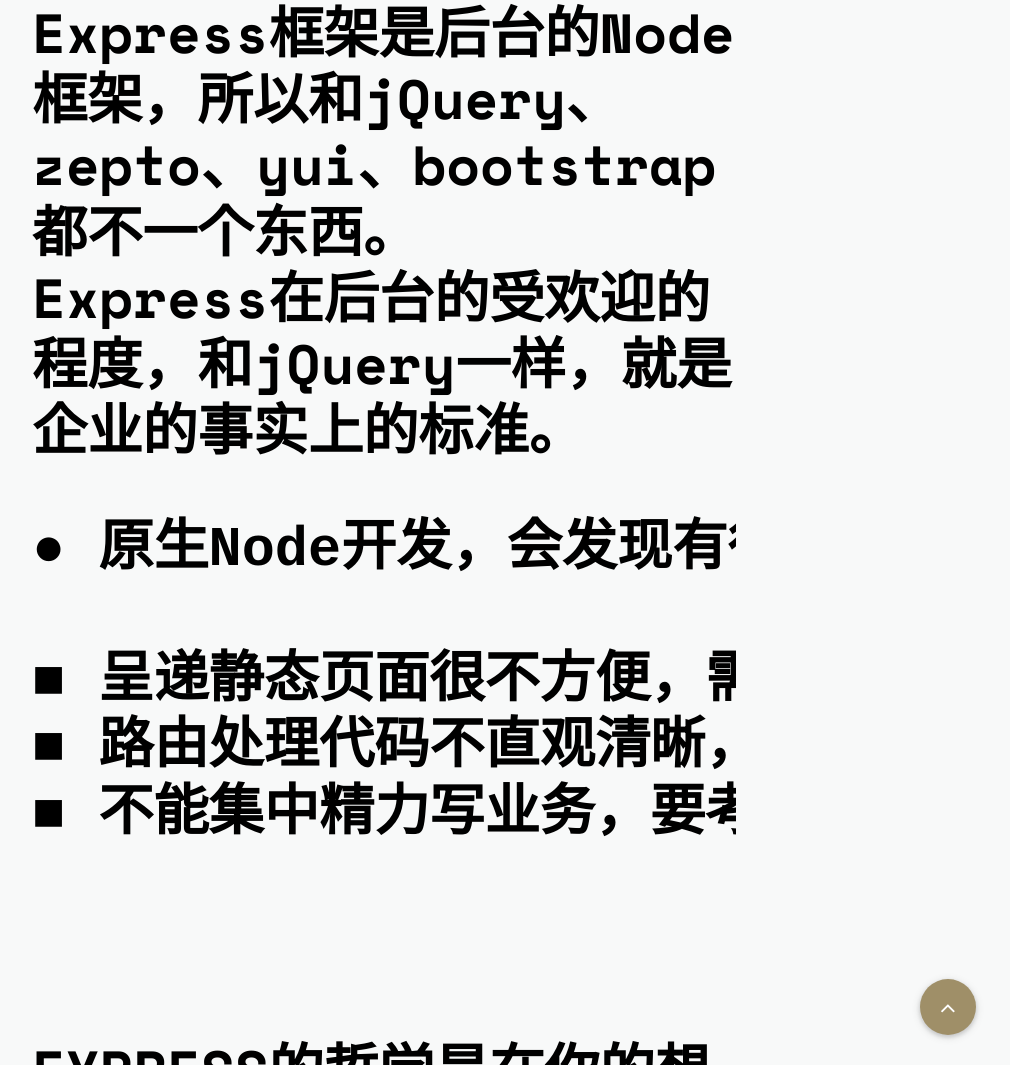
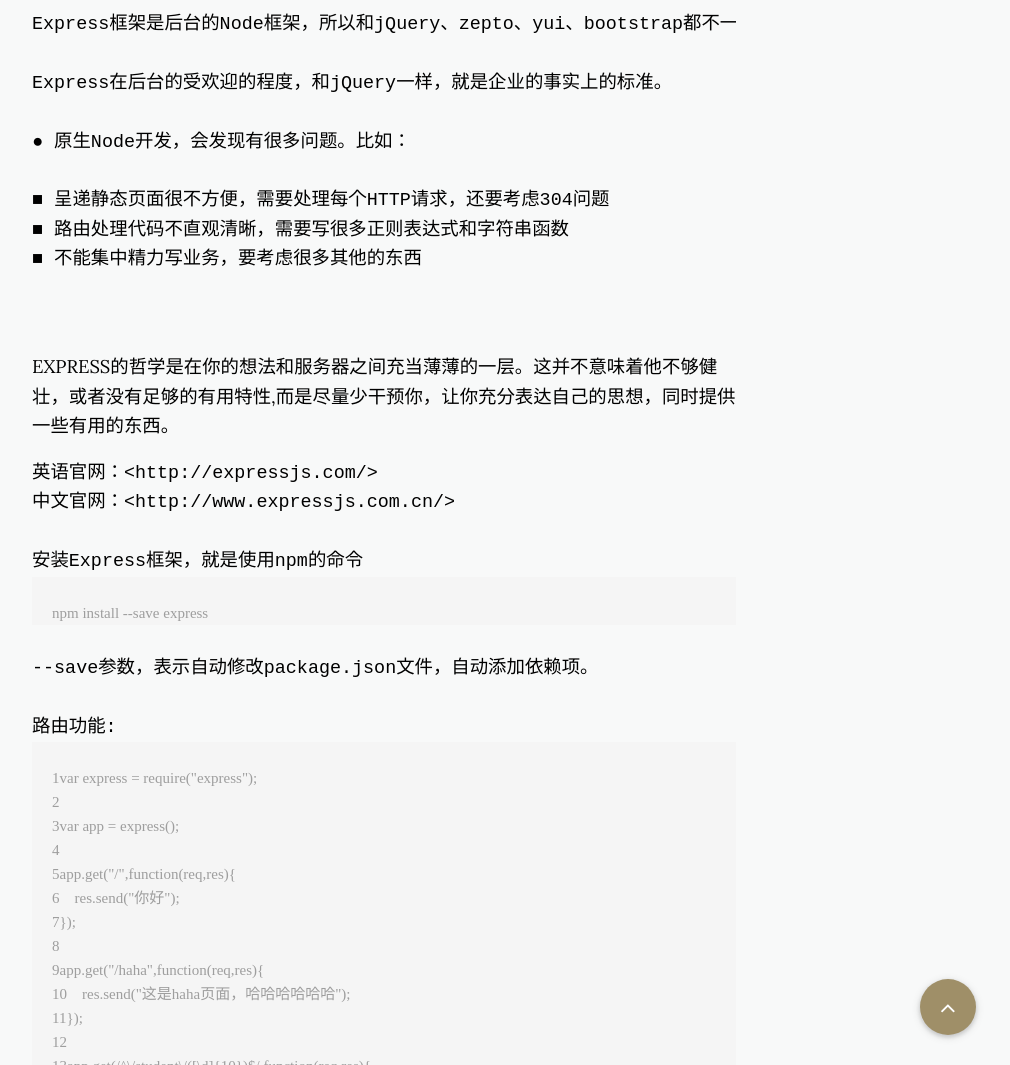
Before and after one commit to zhangjing9898/zhangjing9898.github.io, a Jekyll site: the page built from _posts/2017-09-19-express框架.markdown, in a window 1280 px wide and 1400 px high, scrolled down 450 px. Shown: the part 335-1400 px from the top of the window, without its empty margins (256-1266 px from the left). Built offline with Jekyll 4.4.1, drawn with Linux system fonts in a browser that asks for light colours; nearby versions of some CDN libraries; some of the changed text lies outside the part shown.

Commit message:
Update 2017-09-19-express框架.markdown

```diff
--- a/_posts/2017-09-19-express框架.markdown
+++ b/_posts/2017-09-19-express框架.markdown
@@ -8,14 +8,13 @@
 image: https://unsplash.it/2000/1200?image=66
 image-sm: https://unsplash.it/2000/1200?image=66
 ---
-
-<h1>Express框架<h1>
+<pre>
+Express框架
 
 Express框架是后台的Node框架，所以和jQuery、zepto、yui、bootstrap都不一个东西。
-<br/>
+
 Express在后台的受欢迎的程度，和jQuery一样，就是企业的事实上的标准。
 
-<pre>
 ● 原生Node开发，会发现有很多问题。比如：
 
 ■ 呈递静态页面很不方便，需要处理每个HTTP请求，还要考虑304问题
```
